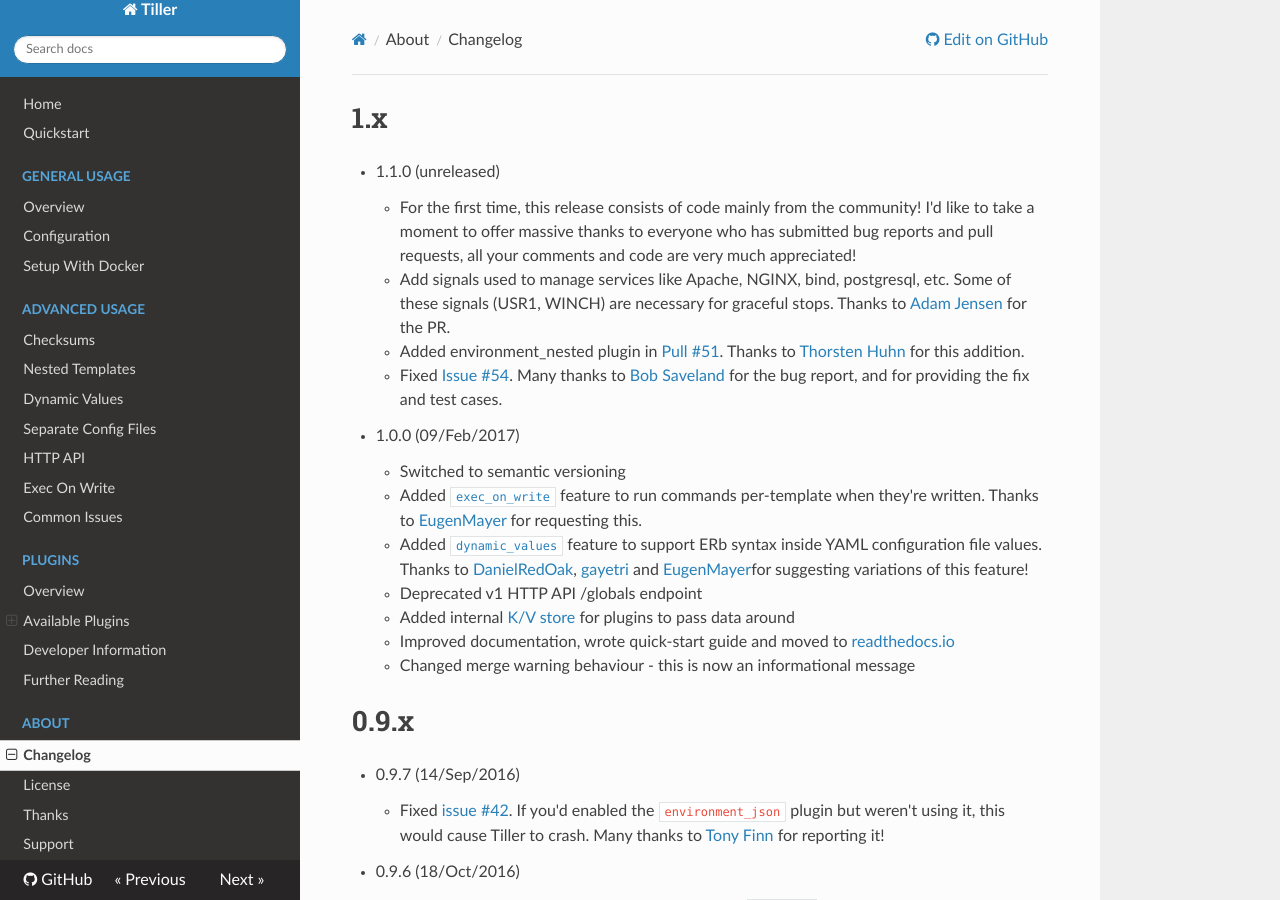
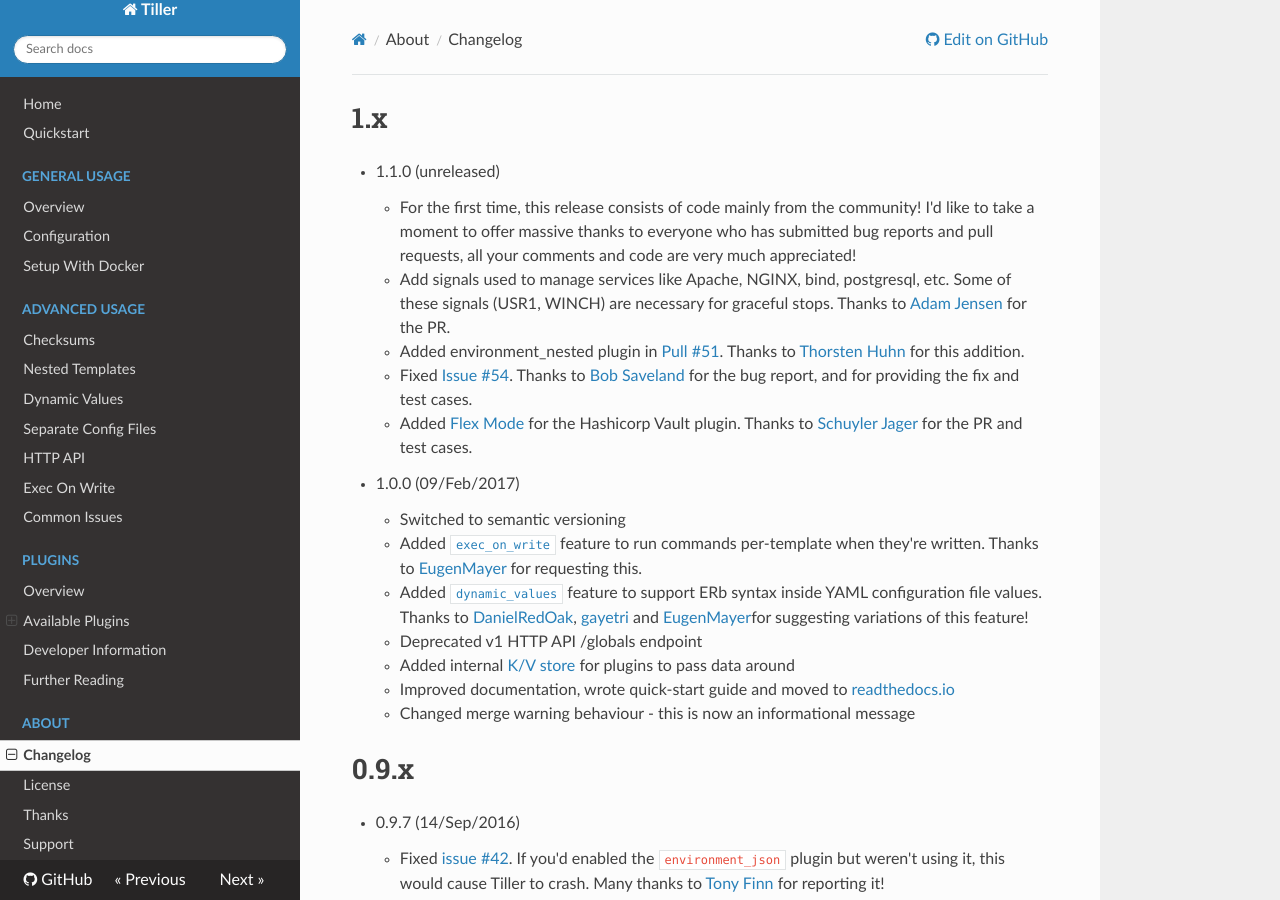
Before and after one commit to markround/tiller, an MkDocs documentation site: the page built from docs/changelog.md, in a window 1280 px wide and 900 px high. Built offline with MkDocs 1.6.1, drawn with Linux system fonts in a browser that asks for light colours; nearby versions of some CDN libraries; old or Windows-style settings are respelled for this version of MkDocs.

Commit message:
Updated changelog again

```diff
--- a/docs/changelog.md
+++ b/docs/changelog.md
@@ -4,7 +4,8 @@
     * For the first time, this release consists of code mainly from the community! I'd like to take a moment to offer massive thanks to everyone who has submitted bug reports and pull requests, all your comments and code are very much appreciated!
     * Add signals used to manage services like Apache, NGINX, bind, postgresql, etc. Some of these signals (USR1, WINCH) are necessary for graceful stops. Thanks to [Adam Jensen](https://github.com/jensenak) for the PR.
     * Added environment_nested plugin in [Pull #51](https://github.com/markround/tiller/pull/51). Thanks to [Thorsten Huhn](https://github.com/thorstenhuhn) for this addition.
-    * Fixed [Issue #54](https://github.com/markround/tiller/issues/54). Many thanks to [Bob Saveland](https://github.com/savelandr) for the bug report, and for providing the fix and test cases.
+    * Fixed [Issue #54](https://github.com/markround/tiller/issues/54). Thanks to [Bob Saveland](https://github.com/savelandr) for the bug report, and for providing the fix and test cases.
+    * Added [Flex Mode](https://github.com/markround/tiller/pull/52) for the Hashicorp Vault plugin. Thanks to [Schuyler Jager](https://github.com/schuylr) for the PR and test cases.
 
   * 1.0.0 (09/Feb/2017)
 
```
